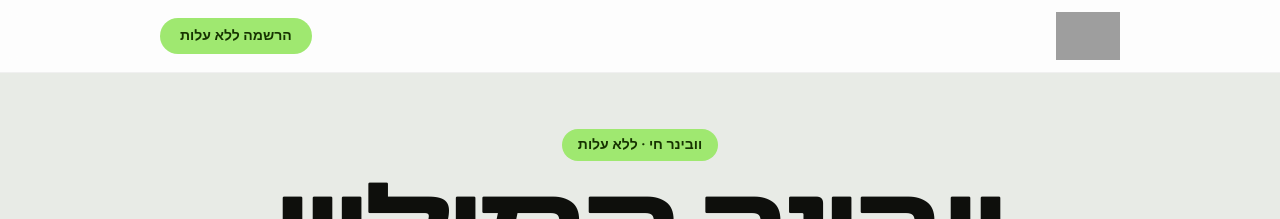
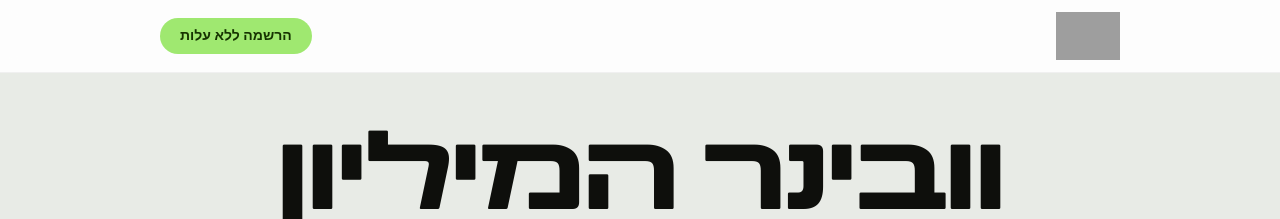
Before and after one commit to enadot/bd-webinars, a Next.js app: page / in a window 1280 px wide. Shown: the top 219 px of the page. Built offline with nearby package versions, Linux system fonts and the light colour scheme; grey boxes are pictures that could not be loaded; a web font is replaced by a local one.

Commit message:
Remove chip above hero title

```diff
--- a/components/landing/Hero.tsx
+++ b/components/landing/Hero.tsx
@@ -67,9 +67,6 @@ export default function Hero({
       <div className="mx-auto max-w-5xl">
         {/* Headline block — centered, heavy display */}
         <div className="mx-auto max-w-3xl text-center">
-          <p className="mb-5 inline-flex items-center gap-2 rounded-full bg-primary px-4 py-1.5 text-sm font-bold text-ink-deep">
-            וובינר חי · ללא עלות
-          </p>
           <HeroTitle text={general.title} />
           <p className="mx-auto mt-6 max-w-2xl font-heading text-2xl leading-snug text-ink sm:text-3xl">
             {general.subtitle}
```
